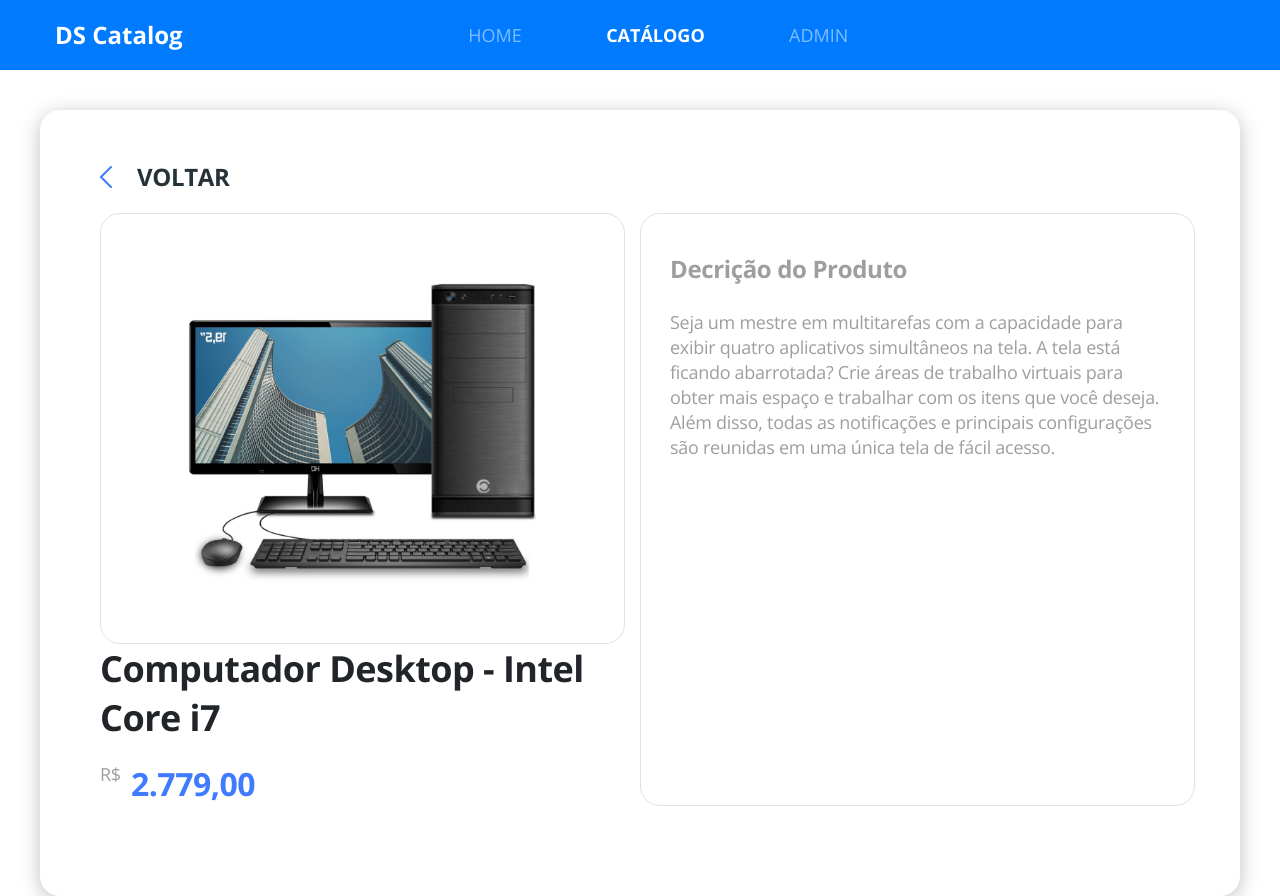
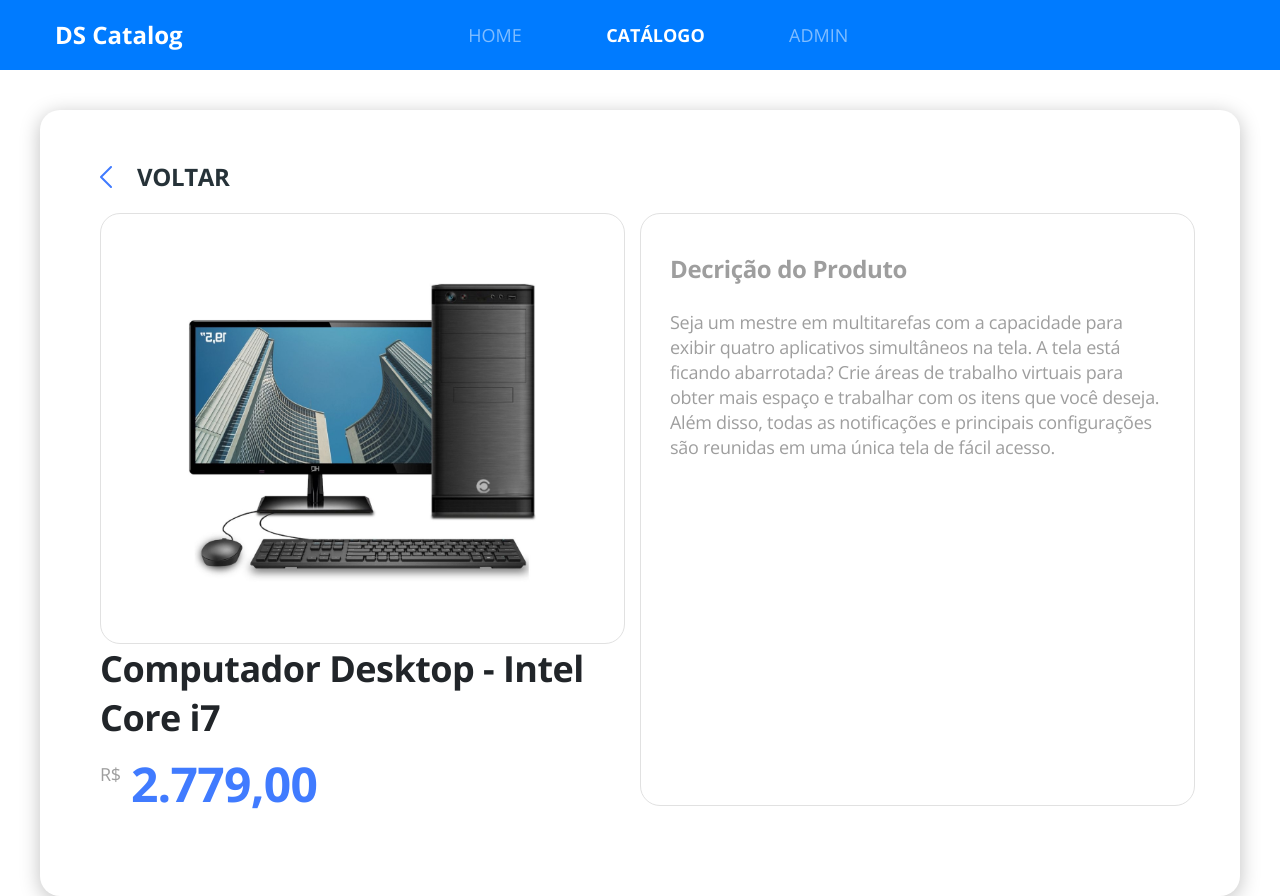
Before and after one commit to pcoliveira90/dscatalog, a React (Create React App) app in the folder front-web/: page /products/1 in a window 1280 px wide. Built offline with nearby package versions, Linux system fonts and the light colour scheme.

Commit message:
finish details product

```diff
--- a/front-web/src/pages/Catalog/components/ProductCard/styles.scss
+++ b/front-web/src/pages/Catalog/components/ProductCard/styles.scss
@@ -14,4 +14,5 @@
     font-size: 18px;
     line-height: 25px;
     letter-spacing: -0.015em;
+    color: #263238;
 }
--- a/front-web/src/pages/Catalog/components/ProductDetails/styles.scss
+++ b/front-web/src/pages/Catalog/components/ProductDetails/styles.scss
@@ -6,6 +6,9 @@
 
 .product-details{
     padding: 50px 60px 90px 60px;
+    .product-price{
+        font-size: 48px;
+    }
 }
 
 .icon-goback{
```
